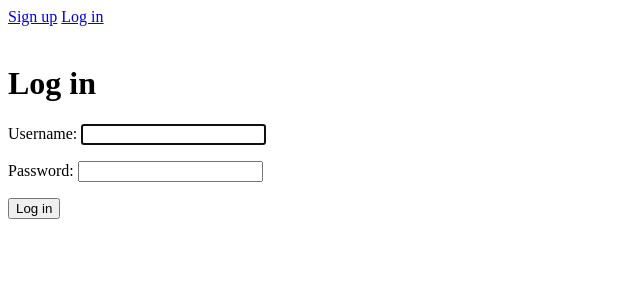
After one commit to ksh0rt/TodoIt, a Django app: page /login/ in a window 1280 px wide. The commit adds this page. Shown: the top 300 px of the page, without its empty margins (0-640 px from the left). Run offline with Django 3.2, Linux system fonts and the light colour scheme.

Commit message:
added login page and login functionality

```diff
--- a/TodoIt/urls.py
+++ b/TodoIt/urls.py
@@ -23,6 +23,7 @@ urlpatterns = [
     #Authentication
     path('signup/', views.signupuser, name='signupuser'),
     path('logout/', views.logoutuser, name='logoutuser'),
+    path('login/', views.loginuser, name='loginuser'),
 
     #Todos
     path('', views.home, name='home'),
--- a/todo/templates/todo/base.html
+++ b/todo/templates/todo/base.html
@@ -10,8 +10,8 @@ Logged in as {{ user.username }}
 
 {% else %}
 
-<a href="#">Sign up</a>
-<a href="#">Log in</a>
+<a href="{% url 'signupuser' %}">Sign up</a>
+<a href="{% url 'loginuser' %}">Log in</a>
 
 {% endif %}
 <br>
--- /dev/null
+++ b/todo/templates/todo/loginuser.html
@@ -0,0 +1,13 @@
+{% extends 'todo/base.html' %}
+
+{% block content %}
+<h1>Log in</h1>
+
+<h2>{{ error }}</h2>
+
+<form method="POST">
+  {% csrf_token %}
+  {{ form.as_p }}
+  <button type="submit" name="button">Log in</button>
+</form>
+{% endblock %}
--- a/todo/views.py
+++ b/todo/views.py
@@ -1,8 +1,8 @@
 from django.shortcuts import render, redirect
-from django.contrib.auth.forms import UserCreationForm
+from django.contrib.auth.forms import UserCreationForm, AuthenticationForm
 from django.contrib.auth.models import User
 from django.db import IntegrityError
-from django.contrib.auth import login, logout
+from django.contrib.auth import login, logout, authenticate
 
 def signupuser(request):
     if request.method == 'GET':
@@ -28,3 +28,14 @@ def logoutuser(request):
 
 def home(request):
     return render(request, 'todo/home.html')
+
+def loginuser(request):
+    if request.method == 'GET':
+        return render(request, 'todo/loginuser.html', {'form':AuthenticationForm()})
+    else:
+        user = authenticate(request, username=request.POST['username'], password=request.POST['password'])
+        if user is None:
+            return render(request, 'todo/loginuser.html', {'form':AuthenticationForm(), 'error': 'Incorrect username or password'})
+        else:
+            login(request, user)
+            return redirect('currenttodos')
```
Also changed, not shown: db.sqlite3.
